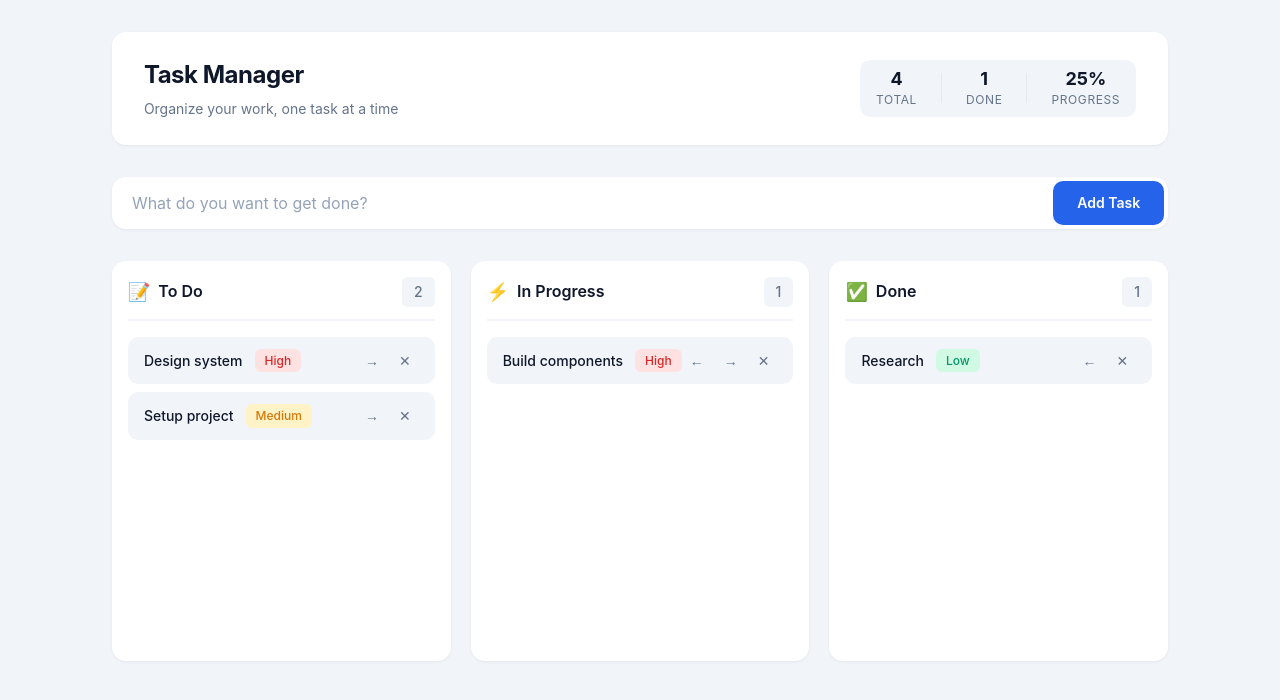
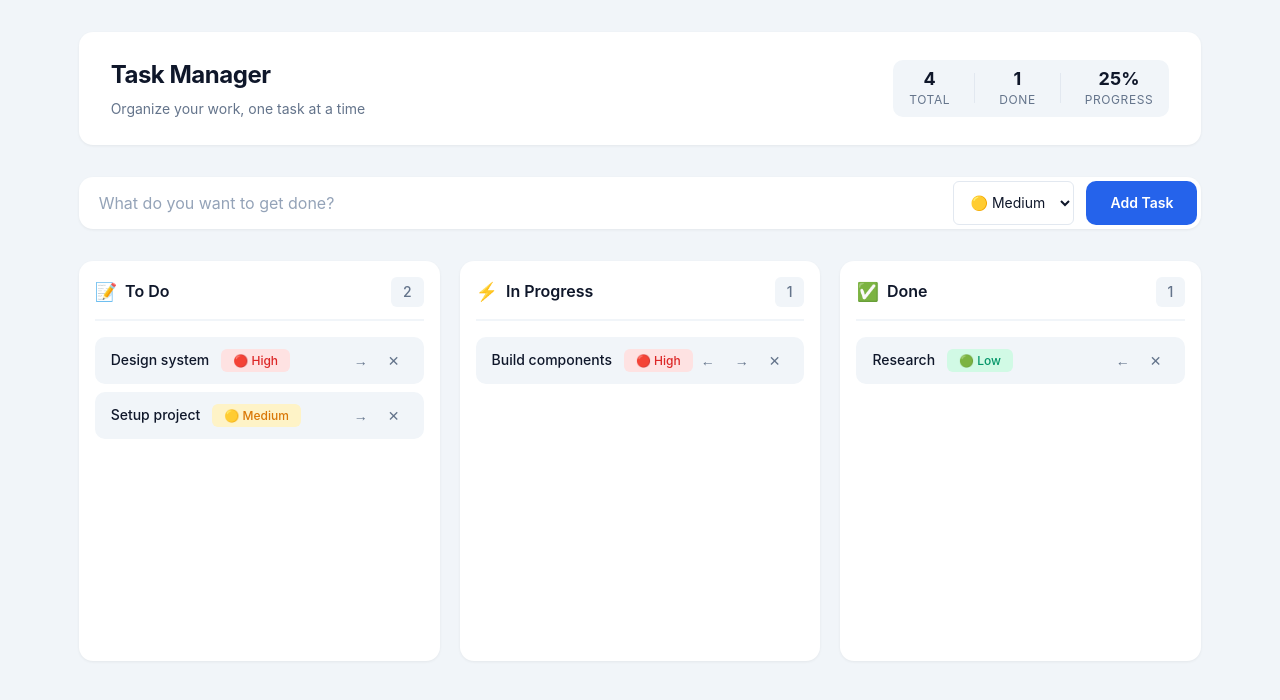
Before and after one commit to muthokaricky-alt/task-manager, a React (Vite) app: page / in a window 1280 px wide. Shown: the top 700 px of the page. Built offline with nearby package versions, Linux system fonts and the light colour scheme.

Commit message:
Add priority toggle feature

```diff
--- a/src/App.css
+++ b/src/App.css
@@ -102,6 +102,23 @@
   color: var(--color-text-light);
 }
 
+.input-group .priority-select {
+  padding: var(--spacing-2) var(--spacing-3);
+  border: 1px solid var(--color-border);
+  border-radius: var(--radius-sm);
+  background: var(--color-bg-white);
+  font-family: var(--font-family);
+  font-size: var(--font-size-sm);
+  color: var(--color-text);
+  cursor: pointer;
+  outline: none;
+  transition: border-color var(--transition-fast);
+}
+
+.input-group .priority-select:focus {
+  border-color: var(--color-primary);
+}
+
 .input-group .button {
   padding: var(--spacing-3) var(--spacing-6);
   white-space: nowrap;
@@ -191,6 +208,7 @@
   gap: var(--spacing-3);
   flex: 1;
   min-width: 0;
+  flex-wrap: wrap;
 }
 
 .task-title {
@@ -202,11 +220,19 @@
 
 .priority-badge {
   font-size: var(--font-size-xs);
-  padding: 2px 10px;
+  padding: 4px 12px;
   border-radius: var(--radius-sm);
   font-weight: 500;
   white-space: nowrap;
-  flex-shrink: 0;
+  cursor: pointer;
+  border: none;
+  transition: all var(--transition-fast);
+  font-family: var(--font-family);
+}
+
+.priority-badge:hover {
+  transform: scale(1.05);
+  opacity: 0.8;
 }
 
 .priority-high {
@@ -417,6 +443,11 @@
     padding: var(--spacing-3);
   }
 
+  .input-group .priority-select {
+    width: 100%;
+    padding: var(--spacing-3);
+  }
+
   .input-group .button {
     width: 100%;
   }
--- a/src/App.jsx
+++ b/src/App.jsx
@@ -4,6 +4,7 @@ import './App.css'
 function App() {
   const [tasks, setTasks] = useState({ todo: [], inProgress: [], done: [] })
   const [newTask, setNewTask] = useState('')
+  const [newTaskPriority, setNewTaskPriority] = useState('medium')
   const [loading, setLoading] = useState(true)
 
   useEffect(() => {
@@ -42,13 +43,14 @@ function App() {
     const task = {
       id: Date.now().toString(),
       title: newTask.trim(),
-      priority: 'medium'
+      priority: newTaskPriority
     }
     setTasks(prev => ({
       ...prev,
       todo: [...prev.todo, task]
     }))
     setNewTask('')
+    setNewTaskPriority('medium')
   }
 
   const deleteTask = (column, id) => {
@@ -68,6 +70,15 @@ function App() {
     }))
   }
 
+  const updatePriority = (column, id, newPriority) => {
+    setTasks(prev => ({
+      ...prev,
+      [column]: prev[column].map(task =>
+        task.id === id ? { ...task, priority: newPriority } : task
+      )
+    }))
+  }
+
   const columns = [
     { id: 'todo', title: 'To Do', icon: '📝' },
     { id: 'inProgress', title: 'In Progress', icon: '⚡' },
@@ -76,15 +87,31 @@ function App() {
 
   const getPriorityLabel = (priority) => {
     switch(priority) {
-      case 'high': return 'High'
-      case 'medium': return 'Medium'
-      case 'low': return 'Low'
+      case 'high': return '🔴 High'
+      case 'medium': return '🟡 Medium'
+      case 'low': return '🟢 Low'
       default: return ''
+    }
+  }
+
+  const getPriorityValue = (priority) => {
+    switch(priority) {
+      case 'high': return 3
+      case 'medium': return 2
+      case 'low': return 1
+      default: return 2
     }
   }
 
   const totalTasks = Object.values(tasks).reduce((sum, col) => sum + col.length, 0)
   const completedTasks = tasks.done.length
+
+  const cyclePriority = (currentPriority) => {
+    const priorities = ['low', 'medium', 'high']
+    const currentIndex = priorities.indexOf(currentPriority)
+    const nextIndex = (currentIndex + 1) % priorities.length
+    return priorities[nextIndex]
+  }
 
   if (loading) {
     return (
@@ -137,6 +164,15 @@ function App() {
             onChange={(e) => setNewTask(e.target.value)}
             onKeyDown={(e) => e.key === 'Enter' && addTask()}
           />
+          <select
+            className="priority-select"
+            value={newTaskPriority}
+            onChange={(e) => setNewTaskPriority(e.target.value)}
+          >
+            <option value="high">🔴 High</option>
+            <option value="medium">🟡 Medium</option>
+            <option value="low">🟢 Low</option>
+          </select>
           <button onClick={addTask} className="button button-primary">
             Add Task
           </button>
@@ -164,9 +200,16 @@ function App() {
                   <div key={task.id} className="task-card">
                     <div className="task-content">
                       <span className="task-title">{task.title}</span>
-                      <span className={`priority-badge priority-${task.priority}`}>
+                      <button
+                        className={`priority-badge priority-${task.priority}`}
+                        onClick={() => {
+                          const newPriority = cyclePriority(task.priority)
+                          updatePriority(col.id, task.id, newPriority)
+                        }}
+                        title="Click to change priority"
+                      >
                         {getPriorityLabel(task.priority)}
-                      </span>
+                      </button>
                     </div>
                     <div className="task-actions">
                       {col.id !== 'todo' && (
```
